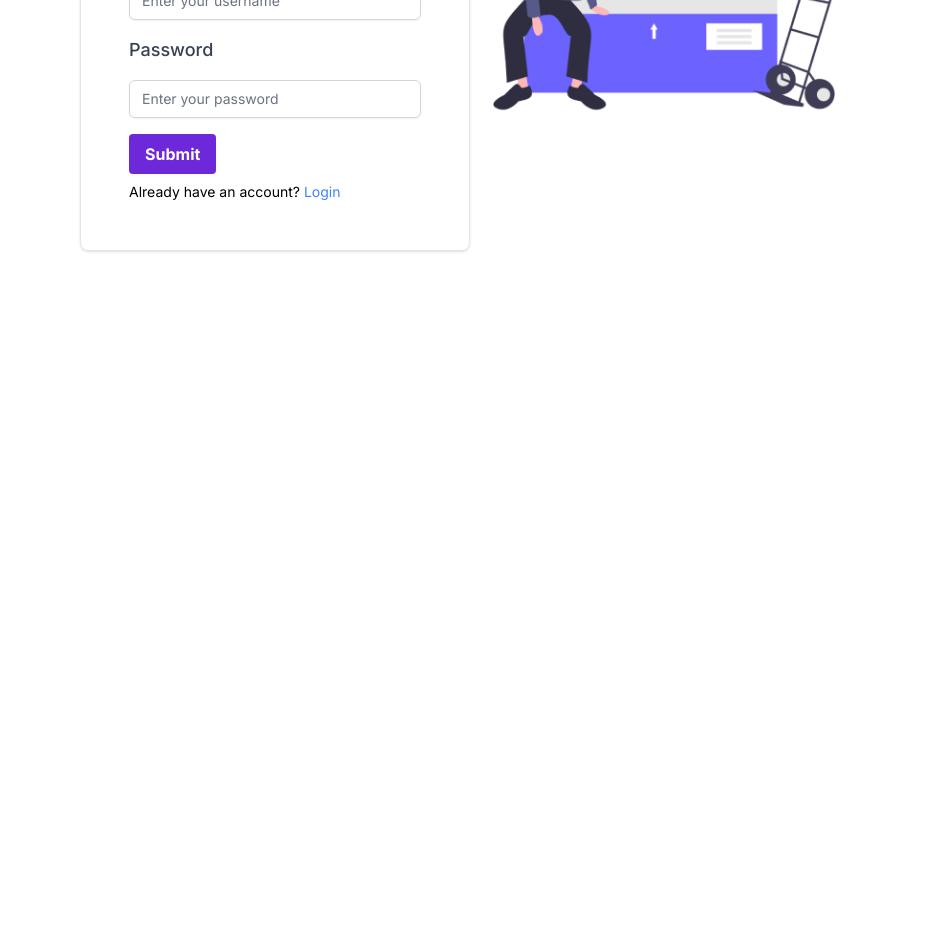
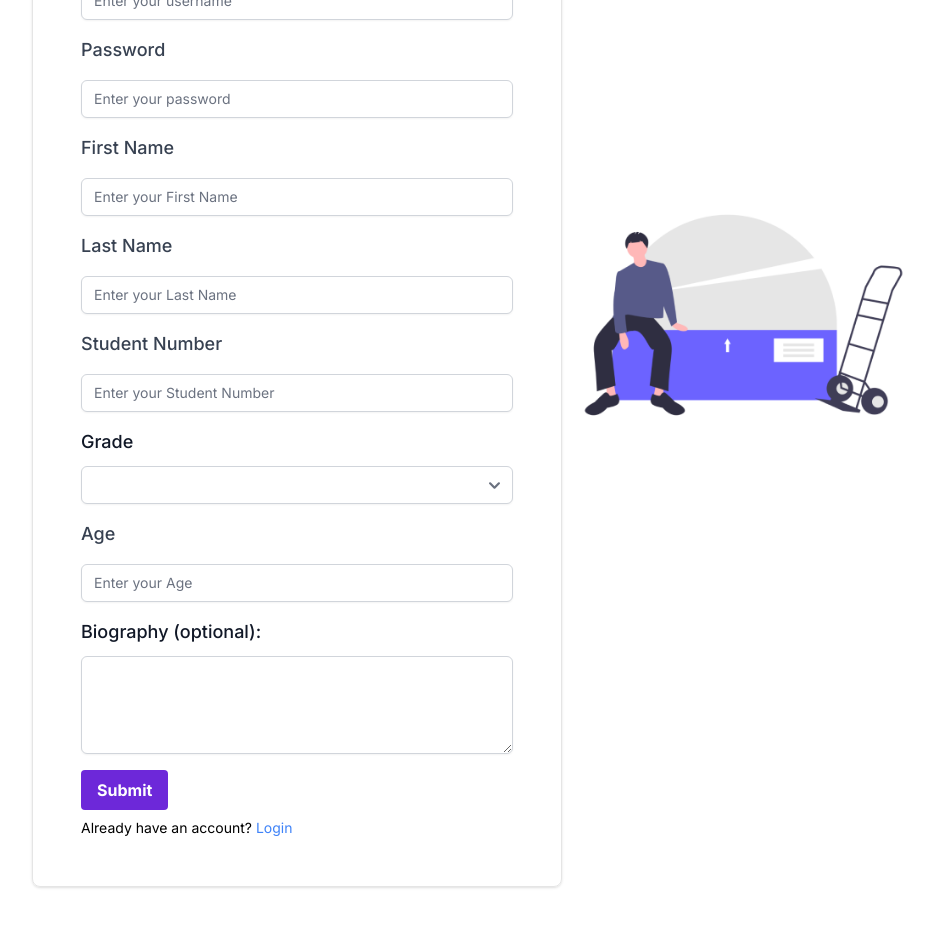
Before and after one commit to mbacarro/ucycle, a React (Create React App) app in the folder frontend/: page /register in a window 1280 px wide. Shown: the part 480-1406 px from the top of the page, without its empty margins (160-1094 px from the left). Before the commit the page ends 811 px from the top, so only its background shows below. Built offline with nearby package versions, Linux system fonts and the light colour scheme; no server answers.

Commit message:
new user registration

```diff
--- a/frontend/src/Pages/Register/Register.js
+++ b/frontend/src/Pages/Register/Register.js
@@ -1,23 +1,38 @@
-import React, { useEffect, useState } from 'react';
+import React, { useState } from 'react';
 import { Link } from 'react-router-dom';
+import { useNavigate } from 'react-router-dom';
+
 
 import NavBar from '../../Components/Navbar/Navbar';
 import SignupDecor from '../../Images/SignupDecor.png'
 
+export default function Register(props) {
+    const [email, setEmail] = useState('');
+    const [username, setUsername] = useState('');
+    const [password, setPassword] = useState('');
+    const [firstName, setFirstName] = useState('');
+    const [lastName, setLastName] = useState('');
+    const [studentNumber, setStudentNumber] = useState('');
+    const [grade, setGrade] = useState('');
+    const [age, setAge] = useState('');
+    const [biography, setBiography] = useState('');
 
-export default function Register(props) {
-    const [email, setEmail] = useState('')
-    const [username, setUsername] = useState('')
-    const [password, setPassword] = useState('')
+    const navigate = useNavigate();
 
 
     const handleSubmit = async (e) => {
-        e.preventDefault()
+        e.preventDefault();
         const user = {
             email,
             username,
-            password
-        }
+            password,
+            firstName,
+            lastName,
+            studentNumber,
+            grade,
+            age,
+            biography
+        };
 
         try {
             const response = await fetch('api/auth/signup', {
@@ -26,32 +41,33 @@ export default function Register(props) {
                 headers: {
                     "Content-Type": "application/json"
                 }
-            })
-            const json = await response.json()
+            });
+            const json = await response.json();
 
             if (!response.ok || !json.success) {
                 throw new Error(json.message || 'Failed Register');
             }
 
             if (response.ok) {
-                console.log("Successfully Registered")
-                alert("Successfully Registered")
+                console.log("Successfully Registered");
+                alert("Successfully Registered");
+                navigate('/');
+
             }
         } catch (error) {
-            console.log("ERROR: ", error.message)
-            alert("Failed to Register")
-
+            console.log("ERROR: ", error.message);
+            alert("Failed to Register");
         }
-
-    }
+    };
 
     return (
         <>
             <NavBar />
-            <div className='grid grid-cols-2 gap-5 my-20 mx-60'>
-                <div className='p-12 border rounded-lg shadow border-neutral-200'>
+            <div className='grid grid-cols-5 gap-5 mx-48 my-20'>
+                <div className='col-span-3 p-12 border rounded-lg shadow border-neutral-200'>
                     <h1 className="mb-4 text-2xl font-bold">Register!</h1>
                     <form onSubmit={handleSubmit} className="w-full">
+
                         <div className="mb-4">
                             <label
                                 htmlFor="email"
@@ -67,6 +83,7 @@ export default function Register(props) {
                                 className="block w-full px-3 py-2 mt-1 border border-gray-300 rounded-md shadow-sm focus:outline-none focus:ring-indigo-500 focus:border-indigo-500 sm:text-sm"
                             />
                         </div>
+
                         <div className="mb-4">
                             <label
                                 htmlFor="username"
@@ -82,6 +99,7 @@ export default function Register(props) {
                                 className="block w-full px-3 py-2 mt-1 border border-gray-300 rounded-md shadow-sm focus:outline-none focus:ring-indigo-500 focus:border-indigo-500 sm:text-sm"
                             />
                         </div>
+
                         <div className="mb-4">
                             <label
                                 htmlFor="password"
@@ -97,6 +115,110 @@ export default function Register(props) {
                                 className="block w-full px-3 py-2 mt-1 border border-gray-300 rounded-md shadow-sm focus:outline-none focus:ring-indigo-500 focus:border-indigo-500 sm:text-sm"
                             />
                         </div>
+
+                        <div className="mb-4">
+                            <label
+                                htmlFor="first name"
+                                className="block mb-4 text-lg font-medium text-gray-700">
+                            First Name
+                            </label>
+                            <input
+                                type="text"
+                                name="first name"
+                                value={firstName}
+                                placeholder="Enter your First Name"
+                                onChange={(e) => setFirstName(e.target.value)}
+                                className="block w-full px-3 py-2 mt-1 border border-gray-300 rounded-md shadow-sm focus:outline-none focus:ring-indigo-500 focus:border-indigo-500 sm:text-sm"
+                            />
+                        </div>
+
+                        <div className="mb-4">
+                            <label
+                                htmlFor="Last name"
+                                className="block mb-4 text-lg font-medium text-gray-700">
+                            Last Name
+                            </label>
+                            <input
+                                type="text"
+                                name="Last name"
+                                value={lastName}
+                                placeholder="Enter your Last Name"
+                                onChange={(e) => setLastName(e.target.value)}
+                                className="block w-full px-3 py-2 mt-1 border border-gray-300 rounded-md shadow-sm focus:outline-none focus:ring-indigo-500 focus:border-indigo-500 sm:text-sm"
+                            />
+                        </div>
+
+                        <div className="mb-4">
+                            <label
+                                htmlFor="Student Number"
+                                className="block mb-4 text-lg font-medium text-gray-700">
+                            Student Number
+                            </label>
+                            <input
+                                type="number"
+                                name="Student Number"
+                                value={studentNumber}
+                                placeholder="Enter your Student Number"
+                                onChange={(e) => setStudentNumber(e.target.value)}
+                                className="block w-full px-3 py-2 mt-1 border border-gray-300 rounded-md shadow-sm focus:outline-none focus:ring-indigo-500 focus:border-indigo-500 sm:text-sm"
+                            />
+                        </div>
+
+                        <div className="mb-4">
+                            <label className='block text-lg font-medium text-gray-900 mb-2.5'>
+                                Grade
+                            </label>
+                            <select
+                                required
+                                className="block w-full px-3 py-2 mt-1 border border-gray-300 rounded-md shadow-sm focus:outline-none focus:ring-indigo-500 focus:border-indigo-500 sm:text-sm"
+                                value={grade}
+                                onChange={(e) => setGrade(e.target.value)}
+                                placeholder="First "
+
+                            >
+                                <option value="" disabled></option>
+                                <option value="First Year">First Year</option>
+                                <option value="Second Year">Second Year</option>
+                                <option value="Third Year">Third Year</option>
+                                <option value="Fourth Year">Fourth Year</option>
+                                <option value="Fifth Year">Fifth Year</option>
+                                <option value="Sixth Year">Sixth Year</option>
+                                <option value="Sixth Year">Grad School</option>
+
+                                <option value="Other">Other</option>
+                            </select>
+                        </div>
+
+
+                        <div className="mb-4">
+                            <label
+                                htmlFor="Age"
+                                className="block mb-4 text-lg font-medium text-gray-700">
+                            Age
+                            </label>
+                            <input
+                                type="number"
+                                name="Age"
+                                value={age}
+                                placeholder="Enter your Age"
+                                onChange={(e) => setAge(e.target.value)}
+                                className="block w-full px-3 py-2 mt-1 border border-gray-300 rounded-md shadow-sm focus:outline-none focus:ring-indigo-500 focus:border-indigo-500 sm:text-sm"
+                            />
+                        </div>
+
+                        <div className='mb-4'>
+
+                            <label className='block text-lg font-medium text-gray-900 mb-2.5'>
+                                Biography (optional):
+                            </label>
+                            <textarea
+                                rows='4'
+                                className="block w-full px-3 py-2 mt-1 border border-gray-300 rounded-md shadow-sm focus:outline-none focus:ring-indigo-500 focus:border-indigo-500 sm:text-sm"
+                                value={biography}
+                                onChange={(e) => setBiography(e.target.value)}
+                            />
+                        </div>
+
                         <button type="submit" className="px-4 py-2 font-bold text-white rounded bg-violet-700 hover:bg-violet-800">
                             Submit
                         </button>
@@ -106,7 +228,7 @@ export default function Register(props) {
                     </form>
                 </div>
 
-                <div className='flex flex-col justify-center align-middle'>
+                <div className='flex flex-col justify-center col-span-2 align-middle'>
                     <img src={SignupDecor} alt="Make sure to use your UW email!" className='object-scale-down w-full' />
                 </div>
             </div>
```
Also changed, not shown: 2 other files (tests, documents, lock files or other folders).
